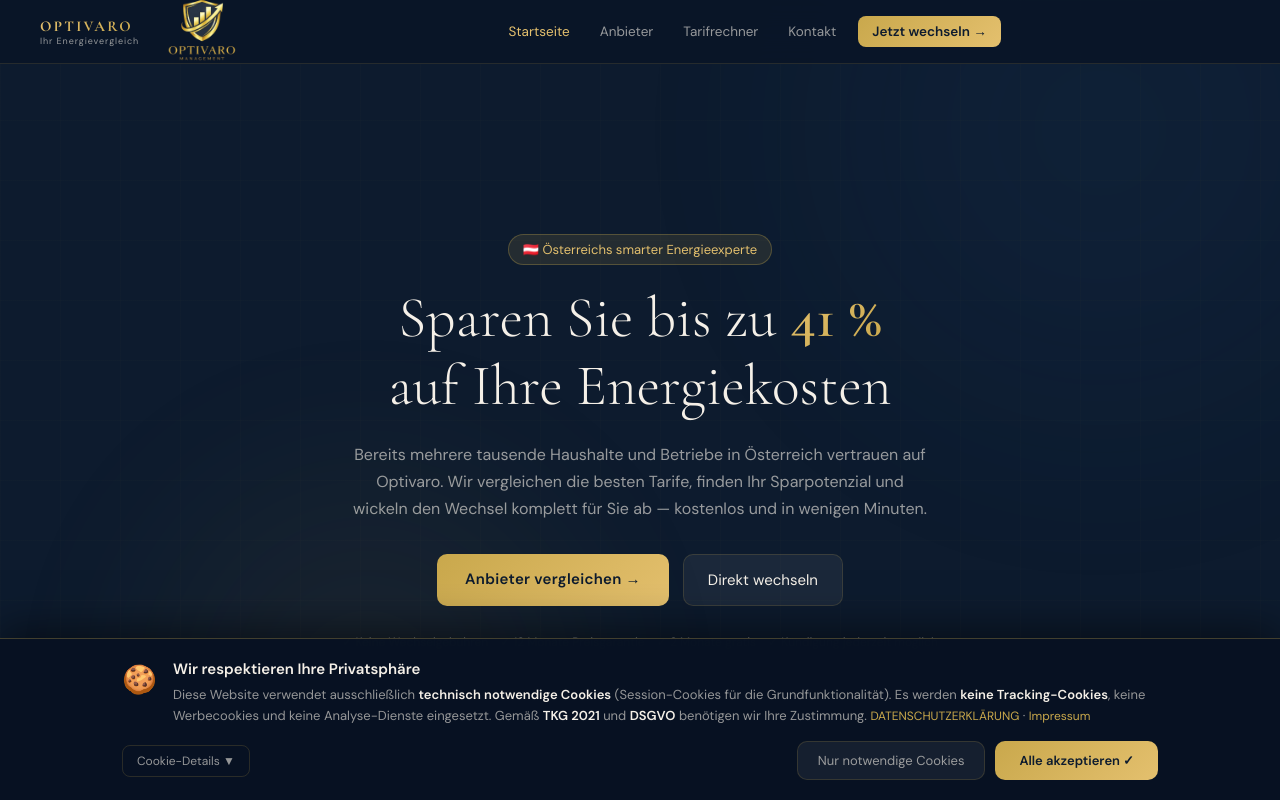
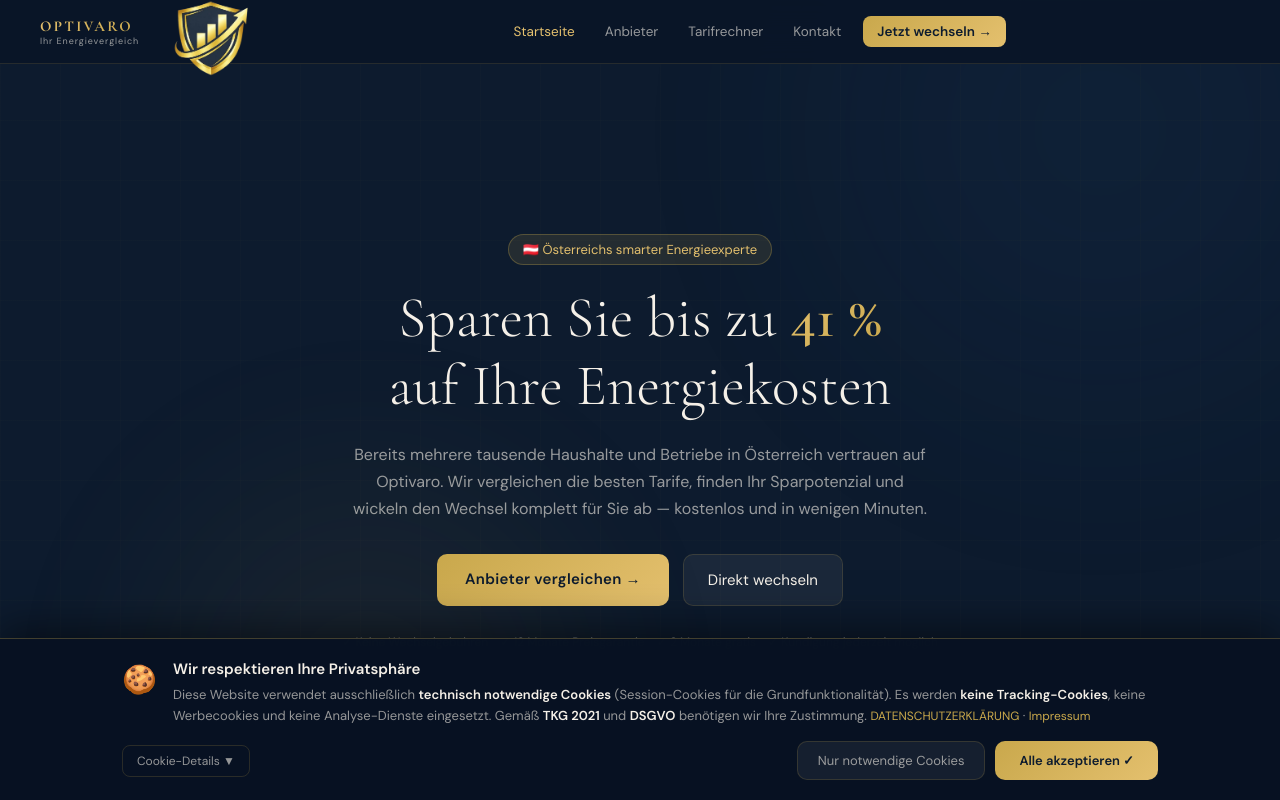
Before and after one commit to eroglft/optivaro, a Vue app in the folder optivaro_v2.7/: page / in a window 1280 px wide. Shown: the top 800 px of the page. Built offline with nearby package versions, Linux system fonts and the light colour scheme.

Commit message:
change pic

```diff
--- a/optivaro_v2.7/src/App.vue
+++ b/optivaro_v2.7/src/App.vue
@@ -7,10 +7,11 @@
     </div>
     <nav class="top-nav" v-if="!isAdmin">
       <router-link to="/" class="nav-brand">
-              <div><div class="brand-name">OPTIVARO</div><div class="brand-sub">Ihr Energievergleich</div></div>
-        <OptivaroLogo :size="106" />
-
-      </router-link>
+  <div><div class="brand-name">OPTIVARO</div><div class="brand-sub">Ihr Energievergleich</div></div>
+</router-link>
+<div class="nav-logo-right">
+  <OptivaroLogo :size="106" />
+</div>
       <div class="nav-links">
         <router-link to="/" class="nav-link" exact-active-class="active">Startseite</router-link>
         <router-link to="/anbieter" class="nav-link" active-class="active">Anbieter</router-link>
@@ -138,4 +139,7 @@ const isLogin = computed(() => route.path === '/login')
 .page-enter-from{opacity:0;transform:translateY(8px);}
 .page-leave-to{opacity:0;}
 @media(max-width:680px){.nav-links{display:none}.burger{display:flex}.top-nav{padding:0 20px;flex-direction:row-reverse}.nav-brand{margin-right:auto}.footer-inner{grid-template-columns:1fr}}
+
+.nav-logo-right{display:flex;align-items:center;margin-left:auto;}
+@media(max-width:680px){.nav-logo-right{display:none;}}
 </style>
```
Also changed, not shown: optivaro_v2.7/public/pdfs/optivaro.png.
